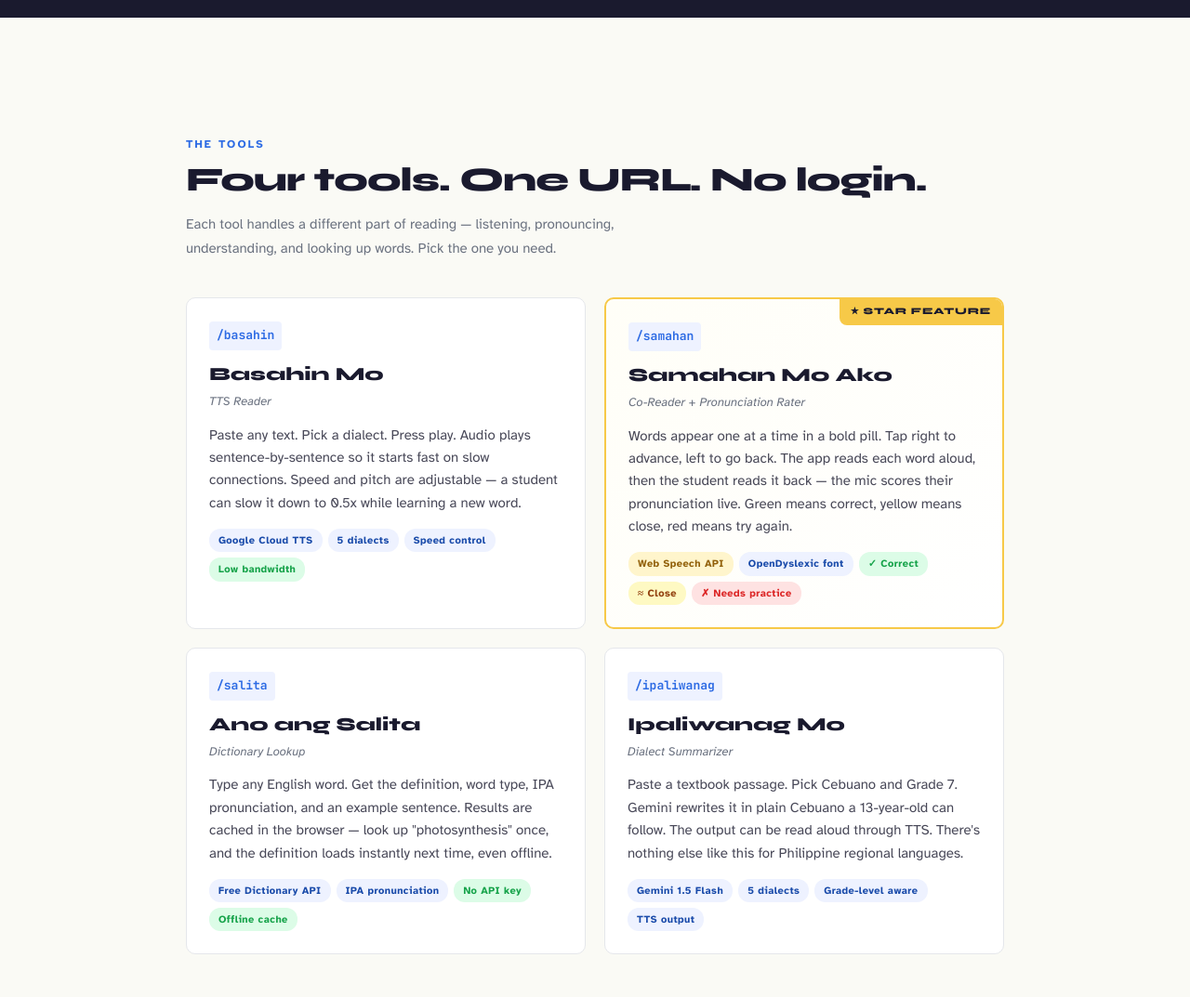
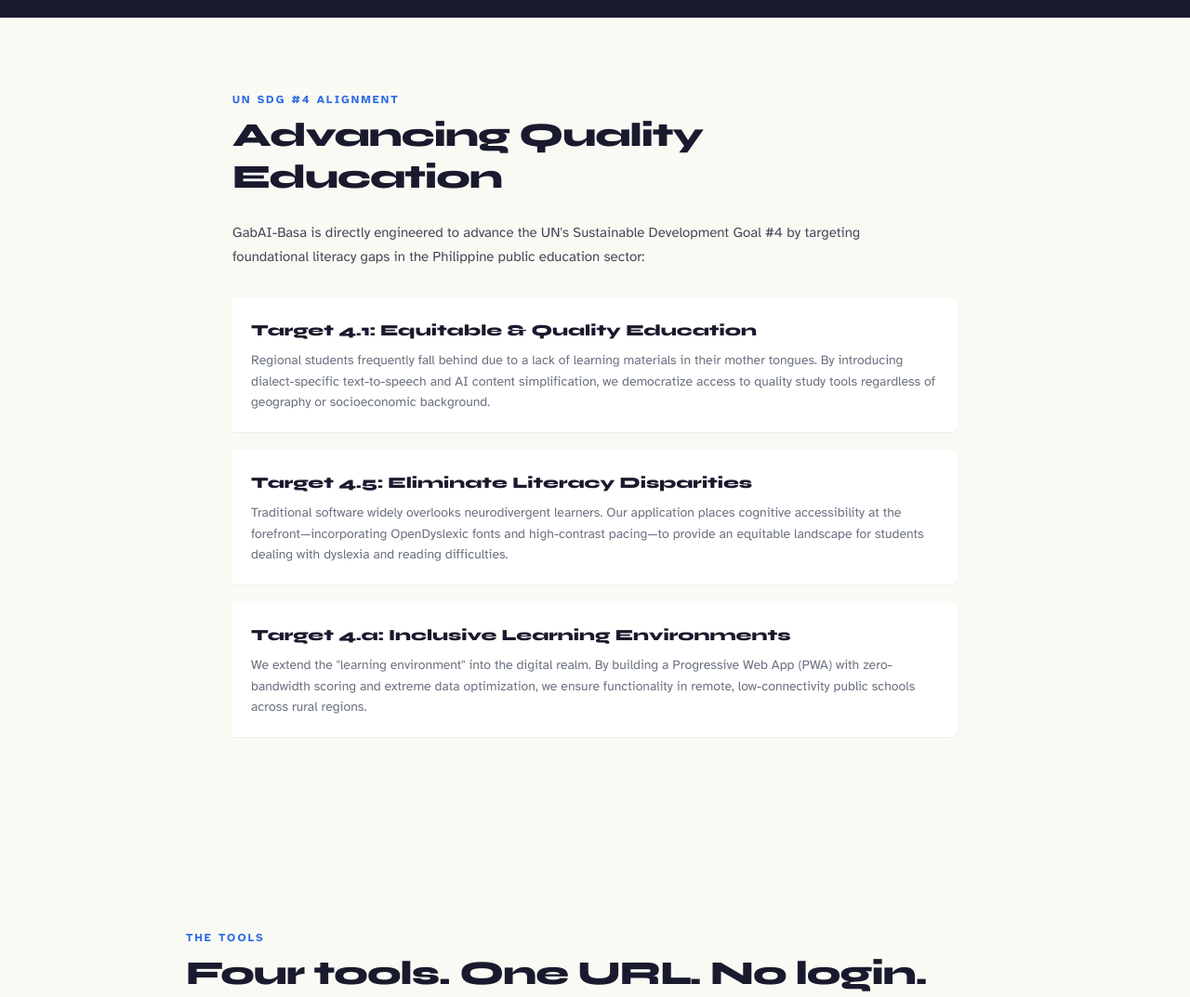
Before and after one commit to jc-gt3rs/muralla, a plain HTML site: page index.html in a window 1280 px wide. Shown: the part 2140-3213 px from the top of the page at 93% size. Drawn offline with nearby package versions, Linux system fonts and the light colour scheme.

Commit message:
updated MVP

```diff
--- a/index.html
+++ b/index.html
@@ -525,6 +525,45 @@
           <p class="text-white/90 text-[15px]">
             <span class="font-bold text-sun">Secondary:</span> Any student who wants text read aloud, a summary in their dialect, or a quick English word lookup. Teachers who want a low-setup reading tool — open the URL, hand the phone to the student.
           </p>
+        </div>
+      </div>
+    </div>
+  </section>
+
+
+  <!-- ═══════════════ SDG ALIGNMENT ═══════════════ -->
+  <section id="sdg" class="py-16 md:py-20 bg-paper">
+    <div class="max-w-[860px] mx-auto px-6 md:px-10">
+      <div class="fade-up">
+        <p class="text-sky-brand font-bold text-xs tracking-[0.18em] uppercase mb-2">UN SDG #4 Alignment</p>
+        <h2 class="font-display font-extrabold text-[clamp(26px,4vw,36px)] leading-tight tracking-tight mb-6 text-ink">
+          Advancing Quality Education
+        </h2>
+        <p class="text-ink/80 text-[15px] max-w-[680px] mb-8">
+          GabAI-Basa is directly engineered to advance the UN's Sustainable Development Goal #4 by targeting foundational literacy gaps in the Philippine public education sector:
+        </p>
+
+        <div class="space-y-5">
+          <div class="border-l-4 border-sun bg-white p-5 rounded-r-lg border-t border-b border-r border-divider shadow-sm hover:-translate-y-1 transition-transform">
+            <h3 class="font-display font-extrabold text-[17px] text-ink mb-1.5">Target 4.1: Equitable & Quality Education</h3>
+            <p class="text-muted text-[14px] leading-relaxed mb-0">
+              Regional students frequently fall behind due to a lack of learning materials in their mother tongues. By introducing dialect-specific text-to-speech and AI content simplification, we democratize access to quality study tools regardless of geography or socioeconomic background.
+            </p>
+          </div>
+
+          <div class="border-l-4 border-sky-brand bg-white p-5 rounded-r-lg border-t border-b border-r border-divider shadow-sm hover:-translate-y-1 transition-transform">
+            <h3 class="font-display font-extrabold text-[17px] text-ink mb-1.5">Target 4.5: Eliminate Literacy Disparities</h3>
+            <p class="text-muted text-[14px] leading-relaxed mb-0">
+              Traditional software widely overlooks neurodivergent learners. Our application places cognitive accessibility at the forefront—incorporating OpenDyslexic fonts and high-contrast pacing—to provide an equitable landscape for students dealing with dyslexia and reading difficulties.
+            </p>
+          </div>
+
+          <div class="border-l-4 border-success bg-white p-5 rounded-r-lg border-t border-b border-r border-divider shadow-sm hover:-translate-y-1 transition-transform">
+            <h3 class="font-display font-extrabold text-[17px] text-ink mb-1.5">Target 4.a: Inclusive Learning Environments</h3>
+            <p class="text-muted text-[14px] leading-relaxed mb-0">
+              We extend the "learning environment" into the digital realm. By building a Progressive Web App (PWA) with zero-bandwidth scoring and extreme data optimization, we ensure functionality in remote, low-connectivity public schools across rural regions.
+            </p>
+          </div>
         </div>
       </div>
     </div>
```
